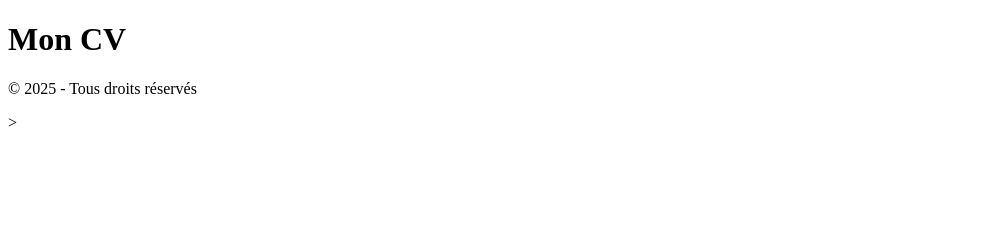
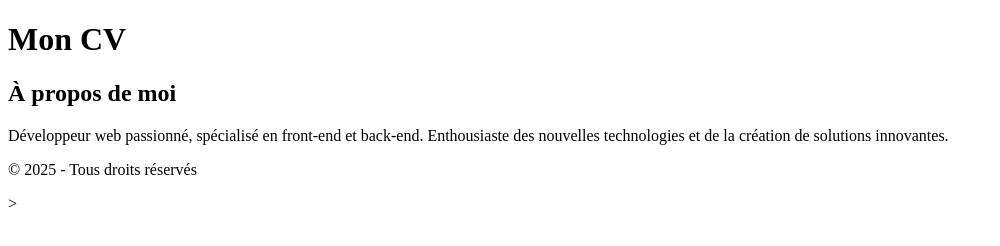
Before and after one commit to Bellox1/mon-cv, a plain HTML site: page index.html in a window 1280 px wide. Shown: the whole page, without its empty margins (0-1000 px from the left). Drawn offline with Linux system fonts and the light colour scheme.

Commit message:
mise en place de la section description

```diff
--- a/index.html
+++ b/index.html
@@ -11,6 +11,10 @@
         <h1>Mon CV</h1>
     </header>
     <main>
+        <section id="descriptions">
+            <h2>À propos de moi</h2>
+            <p>Développeur web passionné, spécialisé en front-end et back-end. Enthousiaste des nouvelles technologies et de la création de solutions innovantes.</p>
+        </section>
     </main>
     <footer>
          <p>© 2025 - Tous droits réservés</p>>
```
